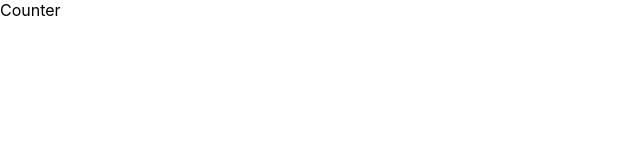
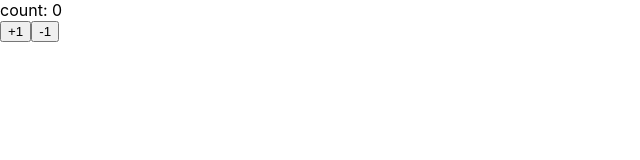
Before and after one commit to tanabee/react-redux-crud-application, a React (Create React App) app: page / in a window 1280 px wide. Shown: the top 160 px of the page, without its empty margins (0-640 px from the left). Built offline with nearby package versions, Linux system fonts and the light colour scheme.

Commit message:
Added state

```diff
--- a/src/App.js
+++ b/src/App.js
@@ -3,8 +3,28 @@
 const App = () => (<Counter></Counter>)
 
 class Counter extends Component {
+  constructor(props) {
+    super(props)
+    this.state = { count: 0 }
+    console.log(this.state)
+  }
+
+  handlePlusButton = () => {
+    this.setState({ count: this.state.count + 1 })
+  }
+
+  handleMinusButton = () => {
+    this.setState({ count: this.state.count - 1 })
+  }
+
   render() {
-    return (<div>Counter</div>)
+    return (
+      <React.Fragment>
+        <div>count: { this.state.count }</div>
+        <button onClick={this.handlePlusButton}>+1</button>
+        <button onClick={this.handleMinusButton}>-1</button>
+      </React.Fragment>
+    )
   }
 }
 
```
